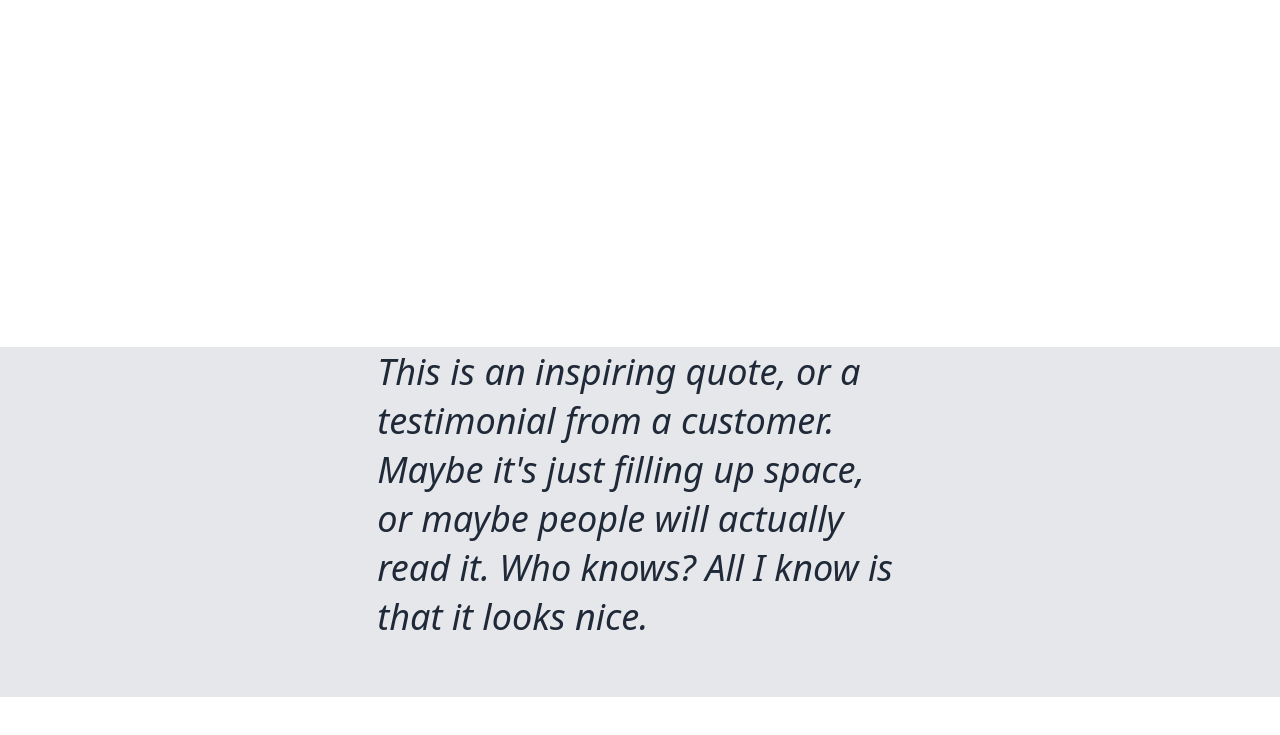
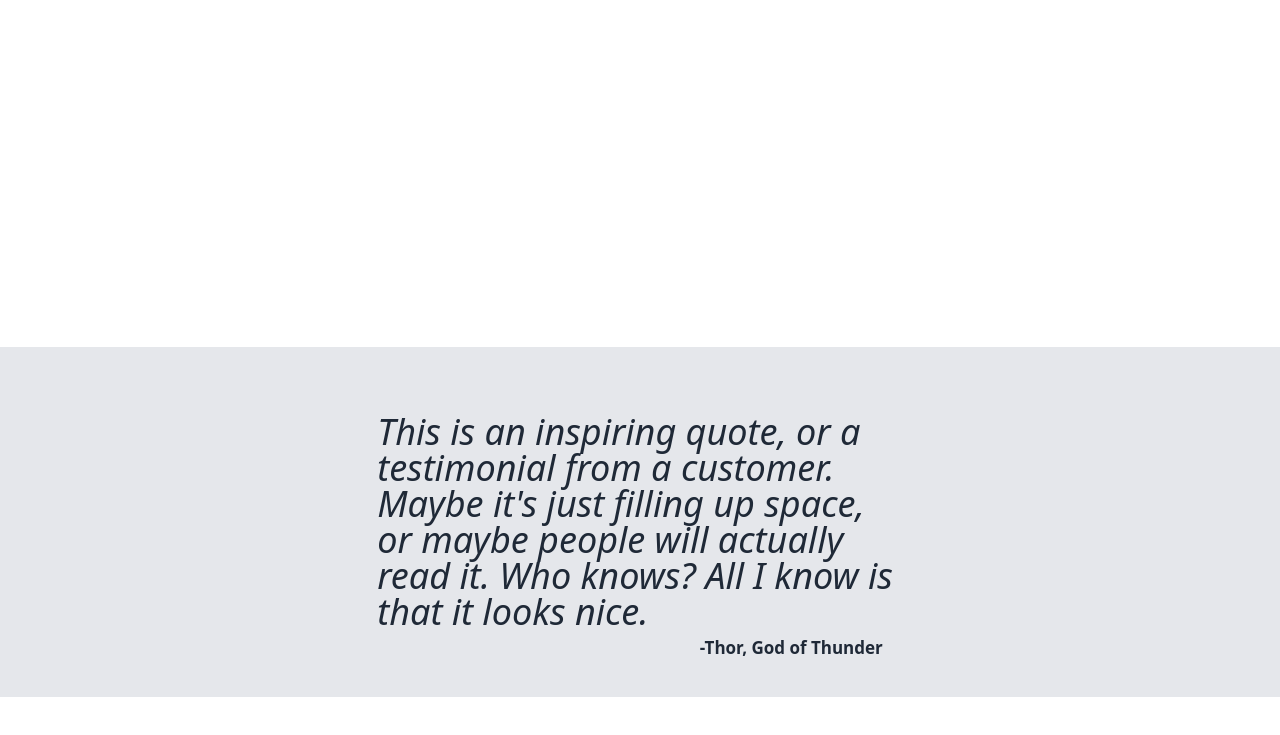
Before and after one commit to Munkleson/Odin-Project-landing-page-project, a plain HTML site: page index.html in a window 1280 px wide. Shown: the part 403-1138 px from the top of the page. Drawn offline with Linux system fonts and the light colour scheme.

Commit message:
Finished the quote div with the quote centered evenly in the container div, with the quoter div not affecting that

```diff
--- a/index.html
+++ b/index.html
@@ -38,9 +38,11 @@
     </div>
 
     <div class="quoteDiv">
-        This is an inspiring quote, or a testimonial from a customer. Maybe it's just filling up space, or maybe people will actually read it. Who knows? All I know is that it looks nice.
-        <div>
-
+        <div class="quote">
+            This is an inspiring quote, or a testimonial from a customer. Maybe it's just filling up space, or maybe people will actually read it. Who knows? All I know is that it looks nice.
+            <div class="quoterDiv">
+                -Thor, God of Thunder
+            </div>
         </div>
     </div>
 
--- a/styles.css
+++ b/styles.css
@@ -133,6 +133,7 @@ h1 {
 /**/
 
 .quoteDiv {
+    /* max-height: 350px; */
     height: 350px;
     background-color: #e5e7eb;
     color: #1F2937;
@@ -141,6 +142,23 @@ h1 {
     font-weight: lighter;
     padding-left: calc(var(--pagePadding) + 70px);
     padding-right: calc(var(--pagePadding) + 70px);
+    display: flex;
+    align-items: center;
+}
+
+.quote {
+    position: relative;
+    line-height: 100%;
+
+}
+
+.quoterDiv{
+    position: absolute;
+    right: 20px;
+    font-size: 17px;
+    font-style: normal;
+    font-weight: bold;
+    color: #1F2937;
 }
 
 /**/
```
